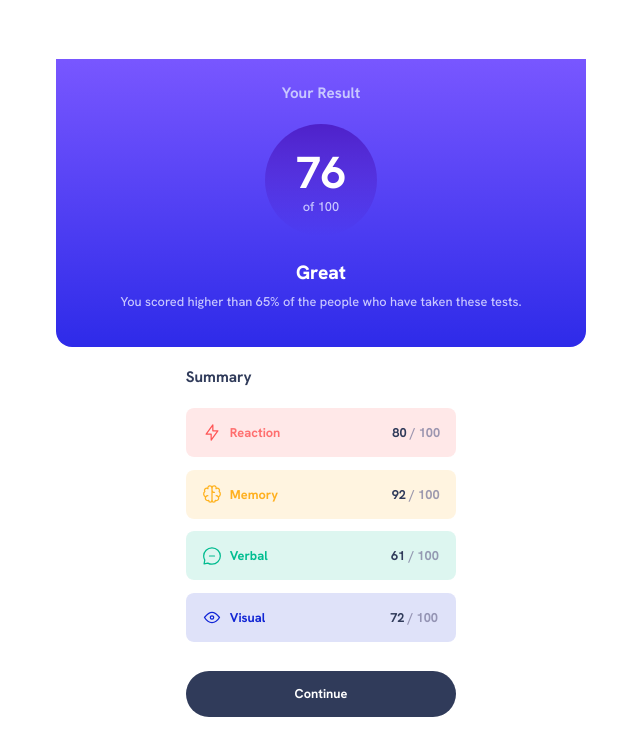
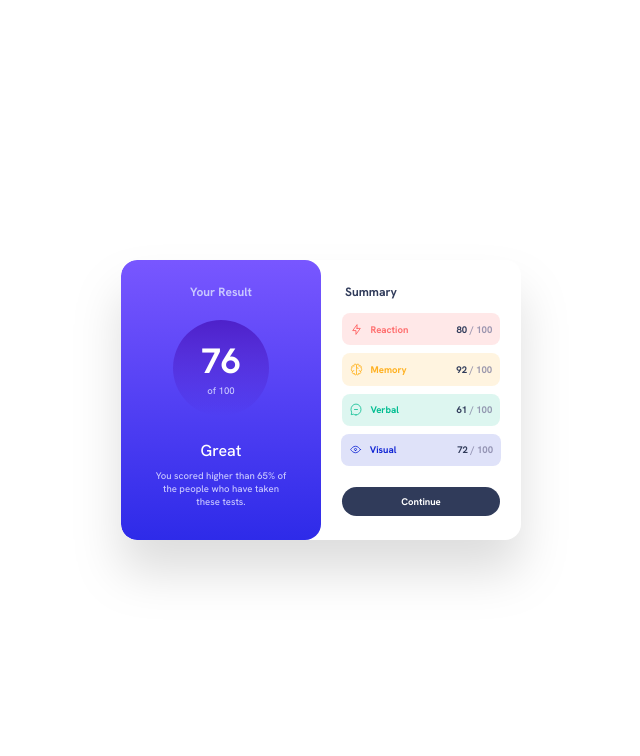
Before and after one commit to Alexandre-Simoes361/Practice-Project-Results-Summary-Component, a plain HTML site: page index.html in a window 1280 px wide. Shown: the whole page, without its empty margins (319-959 px from the left). Drawn offline with Linux system fonts and the light colour scheme.

Commit message:
Initial commit

```diff
--- a/style.css
+++ b/style.css
@@ -67,6 +67,7 @@ img{
     justify-content: center;
     align-items: center;
     max-width: 100%;
+    background-color: var(--clr-neutral-200);
 }
 
 .your_result{
@@ -216,6 +217,113 @@ a{
 
 @media (min-width: 44.1rem){
     :root{
+        --fs--p: .6rem;
+        --fs--headings: .75rem;
+        --fs--stronghead: 1rem;
+        --fs--strongnumber: 2.2rem;
+    }
 
+    *{
+        margin: 0;
+        padding: 0;
+    }
+
+    img{
+        height: .8rem;
+        width: .8rem;
+    }
+
+    .card{
+        flex-direction: row;
+        max-width: 25rem;
+        filter: drop-shadow(0rem 2rem 1.5rem rgba(0, 0, 0, 0.132));
+        border-radius: 1rem;
+        overflow: hidden;
+    }
+
+    .your_result{
+        padding: 0rem;
+        height: 100%;
+        width: 100%;
+        border-radius: 1rem;
+    }
+
+    .your_result > h2{
+        padding: 0rem 0rem .7rem;
+    }
+
+    .your_result > p{
+        padding: .8rem 2rem 2rem;
+    }
+
+    .your_result > strong{
+        font-weight: var(--fw--medium);
+    }
+
+    .flex_container > strong{
+        margin: 0rem 0rem 0rem;
+    }
+
+    .circle{
+        width: 6rem;
+        height: 6rem;
+    }
+
+    .summary{
+        height: 100%;
+        width: 100%;
+        justify-content: center;
+        align-items: center;
+    }
+
+    .flex_container_2{
+        text-align: left;
+        width: 9.5rem;
+        margin-bottom: .8rem;
+    }
+
+    .reaction_card{
+        padding: .6rem .5rem;
+        margin-bottom: .5rem;
+        align-items: center;
+    }
+
+    .title_1{
+        margin-right: 3rem;
+    }
+
+    .memory_card{
+        padding: .6rem .5rem;
+        margin-bottom: .5rem;
+        align-items: center;
+    }
+
+    .title_2{
+        margin-right: 3.1rem;
+    }
+
+    .verbal_card{
+        padding: .6rem .5rem;
+        margin-bottom: .5rem;
+        align-items: center;
+    }
+
+    .title_3{
+        margin-right: 3.6rem;
+    }
+
+    .visual_card{
+        padding: .6rem .5rem;
+        margin-bottom: .5rem;
+        align-items: center;
+    }
+
+    .title_4{
+        margin-right: 3.8rem;
+    }
+
+    .button{
+        margin: .8rem 0rem .5rem;
+        padding: .5rem 3.7rem;
     }
 }
```
Also changed, not shown: Images/Screens/Screenshot Desktop.png (added), Images/Screens/Screenshot Mobile.png (added), 1 other file.
